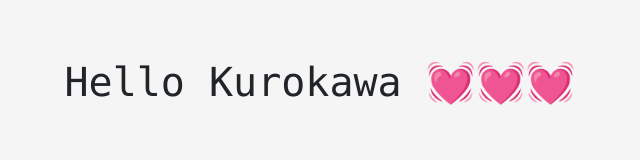
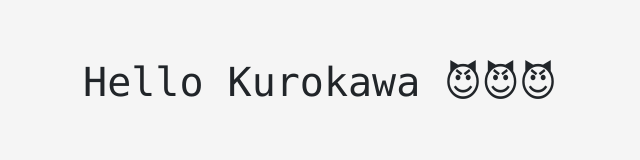
Before and after one commit to UT3090/portfolio, a Next.js app: page / in a window 1280 px wide. Shown: the part 204-364 px from the top of the page, without its empty margins (320-960 px from the left). Built offline with nearby package versions, Linux system fonts and the light colour scheme; grey boxes are pictures that could not be loaded.

Commit message:
😈😈😈

```diff
--- a/pages/index.tsx
+++ b/pages/index.tsx
@@ -7,7 +7,7 @@ export default function Home() {
   return (
     <Layout menu={false} footer={false}>
       <div id='Index'>
-        <h1>Hello Kurokawa 💓💓💓</h1>
+        <h1>Hello Kurokawa 😈😈😈</h1>
         <img id='Logo' src={`${setting.basePath}/devil.png`} alt="Logo" />
         <div id="IndexLink">
         {
--- a/setting.ts
+++ b/setting.ts
@@ -4,7 +4,7 @@ const Env = require('./next.config.js');
 const isProd = process.env.NODE_ENV === 'production';
 
 const Setting = {
-  title: '🐟 Kurokawa Resume 🐟',
+  title: '😈 Kurokawa Resume 😈',
   isProd,
   basePath: Env.basePath,
 };
```
